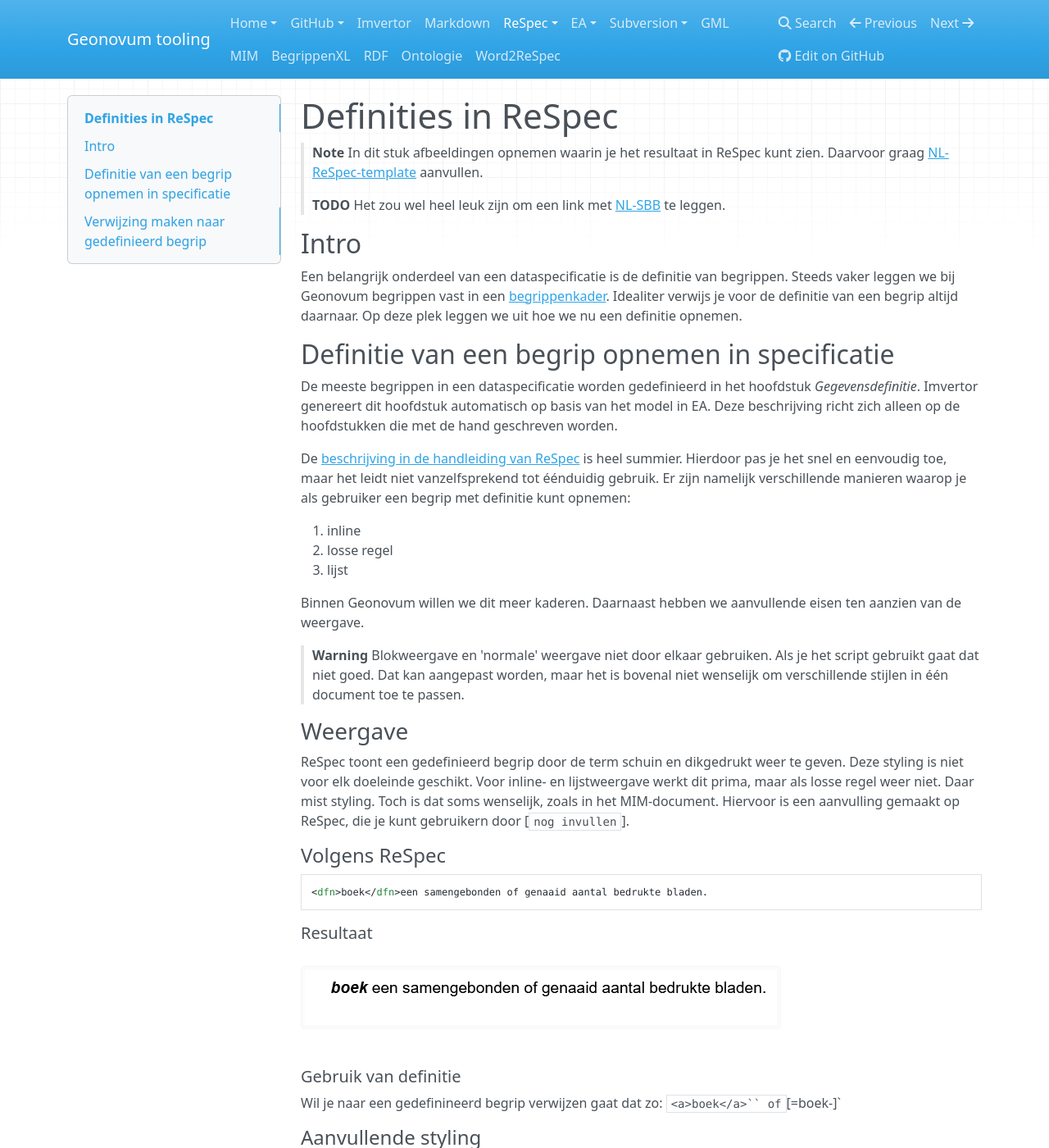
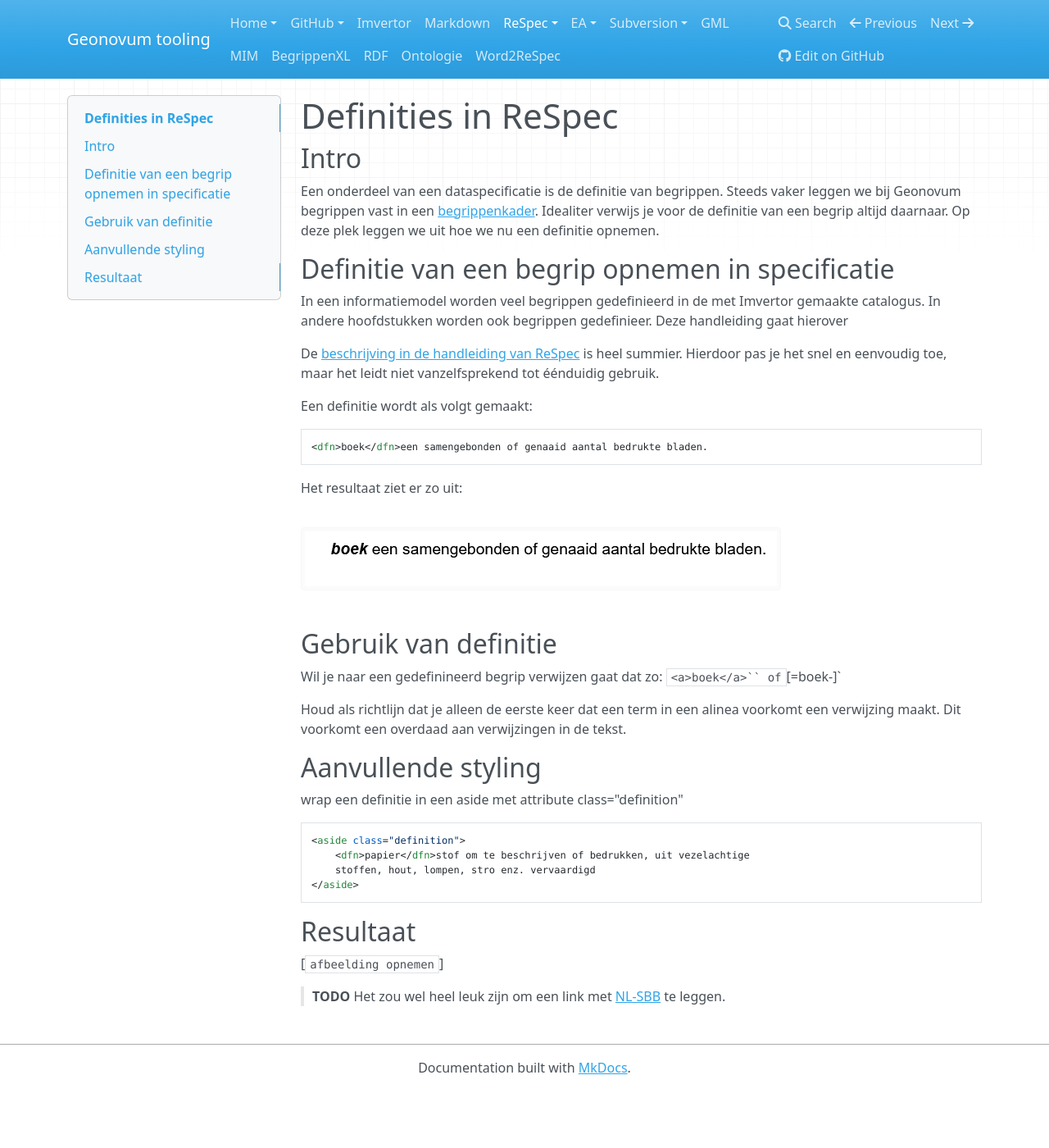
Before and after one commit to Geonovum/handleiding-tooling, an MkDocs documentation site: the page built from docs/ReSpec/ReSpec-definitielijst-maken.md, in a window 1280 px wide and 1400 px high. Shown: the whole window at 82% size. Built offline with MkDocs 1.6.1, drawn with Linux system fonts in a browser that asks for light colours; nearby versions of some CDN libraries; some of the changed text lies outside the part shown.

Commit message:
respec bijgewerkt.

````diff
--- a/docs/ReSpec/ReSpec-definitielijst-maken.md
+++ b/docs/ReSpec/ReSpec-definitielijst-maken.md
@@ -1,48 +1,33 @@
 # Definities in ReSpec
 
-> **Note**
-> In dit stuk afbeeldingen opnemen waarin je het resultaat in ReSpec kunt zien. Daarvoor graag [NL-ReSpec-template](https://geonovum.github.io/NL-ReSpec-template/) aanvullen.
-
-> **TODO**
-> Het zou wel heel leuk zijn om een link met [NL-SBB](https://docs.geostandaarden.nl/nl-sbb/nl-sbb/) te leggen.
 
 ## Intro
 
-Een belangrijk onderdeel van een dataspecificatie is de definitie van begrippen. Steeds vaker leggen we bij Geonovum begrippen vast in een [begrippenkader](https://definities.geostandaarden.nl/nl/). Idealiter verwijs je voor de definitie van een begrip altijd daarnaar. Op deze plek leggen we uit hoe we nu een definitie opnemen.
+Een  onderdeel van een dataspecificatie is de definitie van begrippen. Steeds vaker leggen we bij Geonovum begrippen vast in een [begrippenkader](https://definities.geostandaarden.nl/nl/). Idealiter verwijs je voor de definitie van een begrip altijd daarnaar. Op deze plek leggen we uit hoe we nu een definitie opnemen.
 
 ## Definitie van een begrip opnemen in specificatie
 
-De meeste begrippen in een dataspecificatie worden gedefinieerd in het hoofdstuk _Gegevensdefinitie_. Imvertor genereert dit hoofdstuk automatisch op basis van het model in EA. Deze beschrijving richt zich alleen op de hoofdstukken die met de hand geschreven worden.
+In een informatiemodel worden veel begrippen gedefinieerd in de met Imvertor gemaakte catalogus. In andere hoofdstukken worden ook begrippen gedefinieer. Deze handleiding gaat hierover
 
-De [beschrijving in de handleiding van ReSpec](https://respec.org/docs/#definitions-and-linking) is heel summier. Hierdoor pas je het snel en eenvoudig toe, maar het leidt niet vanzelfsprekend tot éénduidig gebruik. Er zijn namelijk verschillende manieren waarop je als gebruiker een begrip met definitie kunt opnemen:
+De [beschrijving in de handleiding van ReSpec](https://respec.org/docs/#definitions-and-linking) is heel summier. Hierdoor pas je het snel en eenvoudig toe, maar het leidt niet vanzelfsprekend tot éénduidig gebruik.
 
-1.  inline
-1.  losse regel
-1.  lijst
-
-Binnen Geonovum willen we dit meer kaderen. Daarnaast hebben we aanvullende eisen ten aanzien van de weergave.
-
-> **Warning**
-> Blokweergave en 'normale' weergave niet door elkaar gebruiken. Als je het script gebruikt gaat dat niet goed. Dat kan aangepast worden, maar het is bovenal niet wenselijk om verschillende stijlen in één document toe te passen.
-
-### Weergave
-
-ReSpec toont een gedefinieerd begrip door de term schuin en dikgedrukt weer te geven. Deze styling is niet voor elk doeleinde geschikt. Voor inline- en lijstweergave werkt dit prima, maar als losse regel weer niet. Daar mist styling. Toch is dat soms wenselijk, zoals in het MIM-document. Hiervoor is een aanvulling gemaakt op ReSpec, die je kunt gebruikern door [`nog invullen`].
-
-#### Volgens ReSpec
+Een definitie wordt als volgt gemaakt:
 
 ```markdown
 <dfn>boek</dfn>een samengebonden of genaaid aantal bedrukte bladen.
 ```
-##### Resultaat
+
+Het resultaat ziet er zo uit:
 
 ![Voorbeeld van definitie in ReSpec](media/ReSpec-definitie.png)
 
-##### Gebruik van definitie
+## Gebruik van definitie
 
 Wil je naar een gedefinineerd begrip verwijzen gaat dat zo: `<a>boek</a>`` of `[=boek-]`
 
-#### Aanvullende styling
+Houd als richtlijn dat je alleen de eerste keer dat een term in een alinea voorkomt een verwijzing maakt. Dit voorkomt een overdaad aan verwijzingen in de tekst.
+
+## Aanvullende styling
 
 wrap een definitie in een aside met attribute class="definition"
 
@@ -53,20 +38,9 @@ wrap een definitie in een aside met attribute class="definition"
 </aside>
 ```
 
-##### Resultaat
+## Resultaat
 
 [`afbeelding opnemen`]
 
-<!-- In guide NL-ReSpec-template ook css voor dfn-box opnemen. Die gebruikt `<aside>` met extra attribuut, dus dan kan ik voorbeeld met en voorbeeld zonder attribuut laten zien -->
-
-> **Warning**
-> Een begrip mag maar één keer voorkomen; je kunt een term niet op twee verschillende manieren definiëren.
-
-<!-- Maar het komt ook voor dat je losse termen op verschillende plekken in je document wilt definieren. Dus niet in lijstvorm -->
-
-> **Warning**
-> Hier graag zoveel mogelijk één lijn in trekken. Graag voorbeelden van hoe dat in huidige documenten zit.
-
-## Verwijzing maken naar gedefinieerd begrip
-
-Als je op andere plekken in je document wilt verwijzen naar een gedefinieerd begrip, dan kan dat eenvoudig door het begrip tussen `<a>boek</a>` of `[=boek-]` te zetten. Houd als richtlijn dat je alleen de eerste keer dat een term in een alinea voorkomt een verwijzing maakt. Dit voorkomt een overdaad aan verwijzingen in de tekst. Een verwijzing naar een term werkt in alle gevallen hetzelfde.
+> **TODO**
+> Het zou wel heel leuk zijn om een link met [NL-SBB](https://docs.geostandaarden.nl/nl-sbb/nl-sbb/) te leggen.
````
Also changed, not shown: docs/ReSpec/ReSpec-publiceren.md (+24 -23 lines), docs/ReSpec/index.md (+11 -5 lines), .markdownlint.json.
